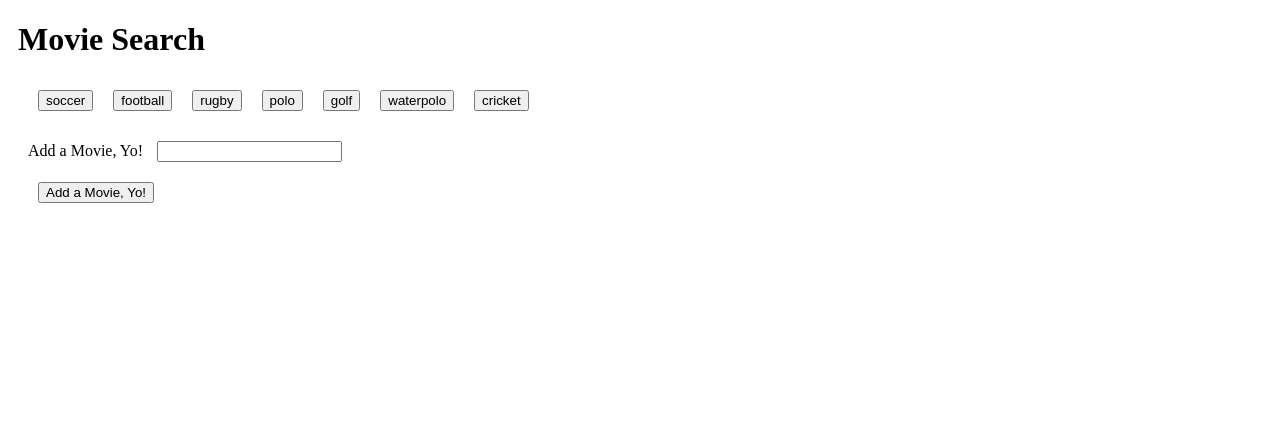
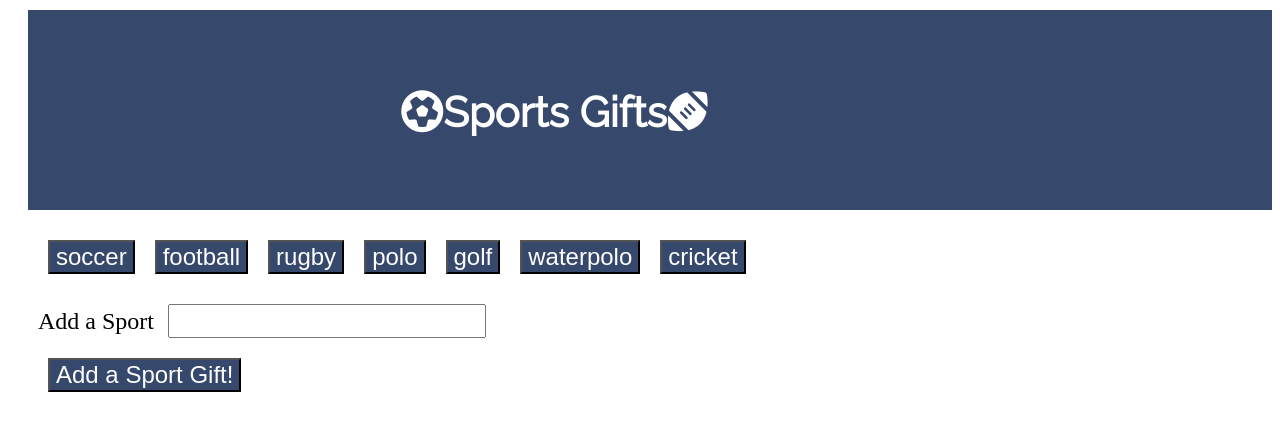
Before and after one commit to manuelvelas/GifTastic, a plain HTML site: page index.html in a window 1280 px wide. Drawn offline with nearby package versions, Linux system fonts and the light colour scheme.

Commit message:
last version 5 better user  experience

```diff
--- a/index.html
+++ b/index.html
@@ -3,7 +3,10 @@
 
 <head>
   <meta charset="utf-8">
-  <title>Favorite Movies</title>
+  <title>Sports Gifts</title>
+  <link href="https://fonts.googleapis.com/css?family=Raleway&display=swap" rel="stylesheet">
+  <script src="https://kit.fontawesome.com/ee1679dbc5.js"></script>
+
   <style type="text/css">
     button,
     div,
@@ -19,23 +22,71 @@
         display: flex;
         flex-wrap: wrap;
     }
+    .main{
+        width: 100%;
+        height: 200px;
+        background-color: #36486b;
+        position: relative;
+        top: 0
+    }
+    #titulo{
+        font-size: 42px;
+        /* text-align: center;
+        margin: 50px auto;
+        padding: 20px; */
+        font-family: 'Raleway', sans-serif;
+        color: white;
+        position: absolute;
+        /* margin: 0; */
+
+        top: 25%;
+        left: 30%;
+        display: inline-block;
+
+
+    }
+    .wrapper{
+        width: 940px;
+        align-content: center;
+    }
+    .movie{
+        font-size: 24px;
+        color: white;
+        background-color: #36486b;
+
+    }
+    #add-movie{
+        color: white;
+        background-color: #36486b;
+        font-size: 24px;
+    }
+    #movie-input{
+        font-size: 24px;
+
+    }
+    label{
+        font-size: 24px;
+    }
+
   </style>
 </head>
 
 <body>
 
   <div class="container">
-    <h1>Movie Search</h1>
-
+    <div class="main">
+        <h1 id="titulo"><i class="fas fa-futbol"></i>Sports Gifts<i class="fas fa-football-ball"></i></h1>
+    </div>
+    <div class="wrapper">
     <!-- Rendered buttons will get dumped here  -->
     <div id="buttons-view"></div>
 
     <form id="movie-form">
-      <label for="movie-input">Add a Movie, Yo!</label>
+      <label for="movie-input">Add a Sport</label>
       <input type="text" id="movie-input"><br>
 
       <!-- Button triggers new movie to be added -->
-      <input id="add-movie" type="submit" value="Add a Movie, Yo!">
+      <input id="add-movie" type="submit" value="Add a Sport Gift!">
     </form>
 
     <!-- Movies will get dumped Here -->
@@ -164,6 +215,7 @@
 
 
     </script>
+    </div>
   </div>
 </body>
 
```
